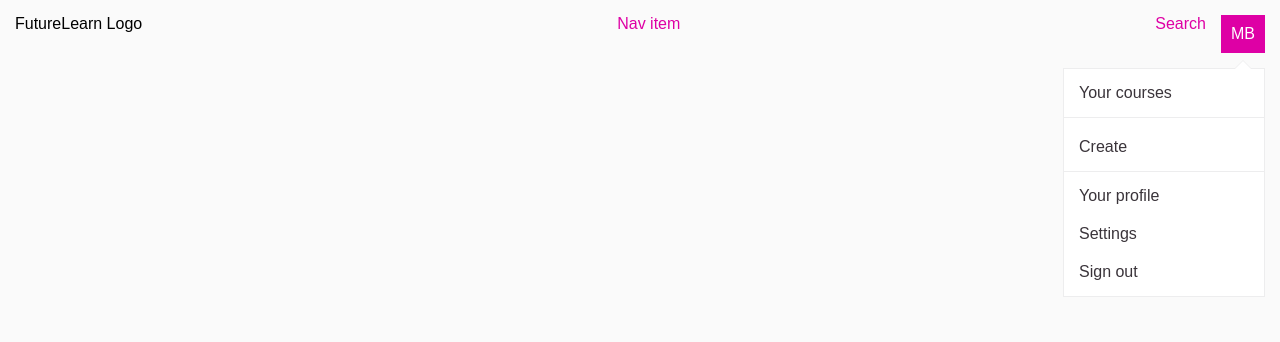
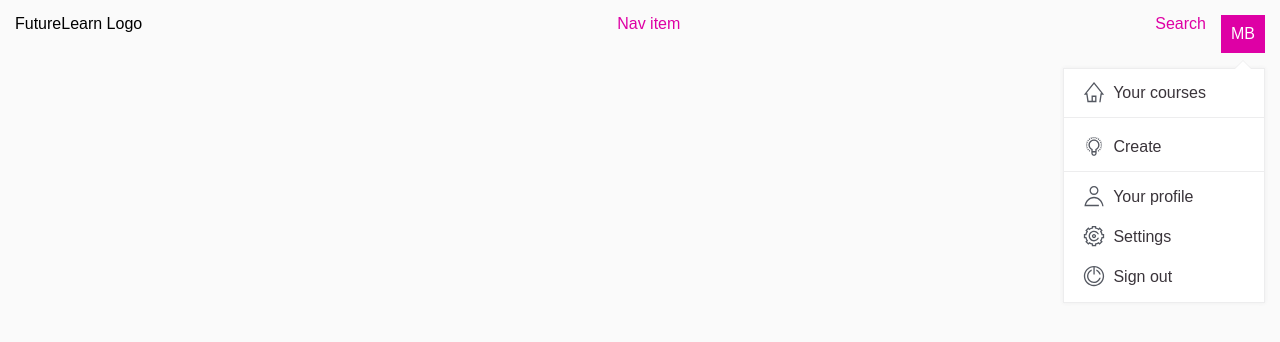
Before and after one commit to calumryan/future-learn-code-exercise, a website: page index.html in a window 1280 px wide. Both pictures are taken after a click on the button "MB". Drawn offline with nearby package versions, Linux system fonts and the light colour scheme.

Commit message:
Add icons to the menu, add JavaScript to make the interactions work and hide the nav on page load. Update read me to reflect work done.

```diff
--- a/index.html
+++ b/index.html
@@ -31,13 +31,38 @@
         <div class="">
           <div class="site-actions__avatar">
             <button class="js-show-hide" aria-controls="site-actions__usermenu" aria-expanded="false">MB</button>
-            <nav id="site-actions__usermenu" class="site-actions__usermenu">
+            <nav id="site-actions__usermenu" class="site-actions__usermenu js-hide">
               <ul>
-                <li class="site-actions__usermenu-item site-actions__usermenu-item--bordered"><a href="#">Your courses</a></li>
-                <li class="site-actions__usermenu-item site-actions__usermenu-item--bordered"><a href="#">Create</a></li>
-                <li class="site-actions__usermenu-item"><a href="#">Your profile</a></li>
-                <li class="site-actions__usermenu-item"><a href="#">Settings</a></li>
-                <li class="site-actions__usermenu-item"><a href="#">Sign out</a></li>
+                <li class="site-actions__usermenu-item site-actions__usermenu-item--bordered">
+                  <a href="#">
+                    <i class="icon icon--your-courses"></i>
+                    Your courses
+                  </a>
+                </li>
+                <li class="site-actions__usermenu-item site-actions__usermenu-item--bordered">
+                  <a href="#">
+                    <i class="icon icon--create"></i>
+                    Create
+                  </a>
+                </li>
+                <li class="site-actions__usermenu-item">
+                  <a href="#">
+                    <i class="icon icon--your-profile"></i>
+                    Your profile
+                  </a>
+                </li>
+                <li class="site-actions__usermenu-item">
+                  <a href="#">
+                    <i class="icon icon--settings"></i>
+                    Settings
+                  </a>
+                </li>
+                <li class="site-actions__usermenu-item">
+                  <a href="#">
+                    <i class="icon icon--sign-out"></i>
+                    Sign out
+                  </a>
+                </li>
               </ul>
             </nav>
           </div>
--- a/js/main.js
+++ b/js/main.js
@@ -7,11 +7,21 @@ var futurelearn = {
 
     console.log("init run");
 
+    this.hideNav();
     this.toggleNav();
+  },
+
+  hideNav: function() {
+    $('.js-hide').hide();
   },
 
   toggleNav: function() {
 
+    $('.js-show-hide').on('click', function() {
+      $( '.' + $(this).attr('aria-controls') ).toggle();
+      // This needs to toggle but I ran out of time :(
+      $(this).attr('aria-expanded', true);
+    });
   }
 
 }
--- /dev/null
+++ b/scss/_icons.scss
@@ -0,0 +1,31 @@
+// icons mixin generator:
+@mixin icon($type: create) {
+  background-image: url(../visuals/icon-#{$type}.svg);
+}
+
+
+.icon {
+  background-repeat: no-repeat;
+  background-size: 100% auto;
+  display: inline-block;
+  height: 28px;
+  margin-top: -6px;
+  vertical-align: middle;
+  width: 30px;
+}
+
+.icon--create {
+  @include icon(create);
+}
+.icon--your-courses {
+  @include icon(your-courses);
+}
+.icon--your-profile {
+  @include icon(your-profile);
+}
+.icon--settings {
+  @include icon(settings);
+}
+.icon--sign-out {
+  @include icon(sign-out);
+}
--- a/scss/_modules.scss
+++ b/scss/_modules.scss
@@ -7,9 +7,11 @@
   &__usermenu {
     background: #fff;
     border: 1px solid $colour-light-grey;
+    box-shadow: 0 0 4px $colour-light-grey;
     padding-bottom: 5px;
     width: 200px;
 
+    // MBTODO Lots of repeated content in creating arrows - refactor into a reusable mixin perhaps?
     &:before {
       content: "";
       display: block;
@@ -40,15 +42,20 @@
   }
 
   &__usermenu-item {
-    padding: 10px 15px;
+    padding: 6px 15px;
     &--bordered {
       border-bottom: 1px solid $colour-light-grey;
-      padding: 15px;
+      padding: 10px 15px;
       margin-bottom: 5px;
     }
 
     a {
       color: $colour-black;
+      display: block;
+      line-height: 28px;
+      &:hover {
+        color: $colour-pink;
+      }
     }
   }
 }
--- a/scss/all.scss
+++ b/scss/all.scss
@@ -7,3 +7,5 @@
 @import "layout";
 
 @import "modules";
+
+@import "icons";
```
Also changed, not shown: README.md, css/all.css, scss/_variables.scss (line endings or trailing spaces), 1 other file.
